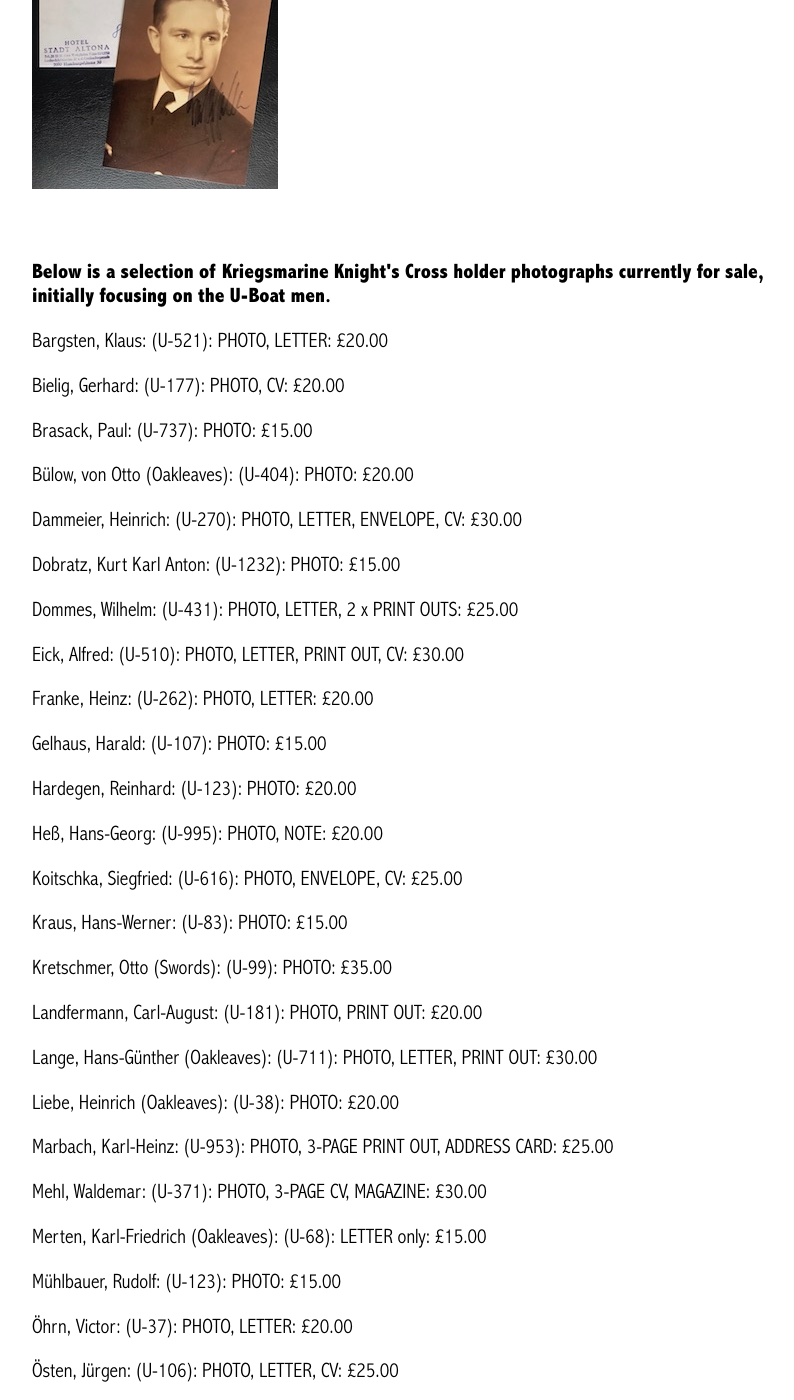
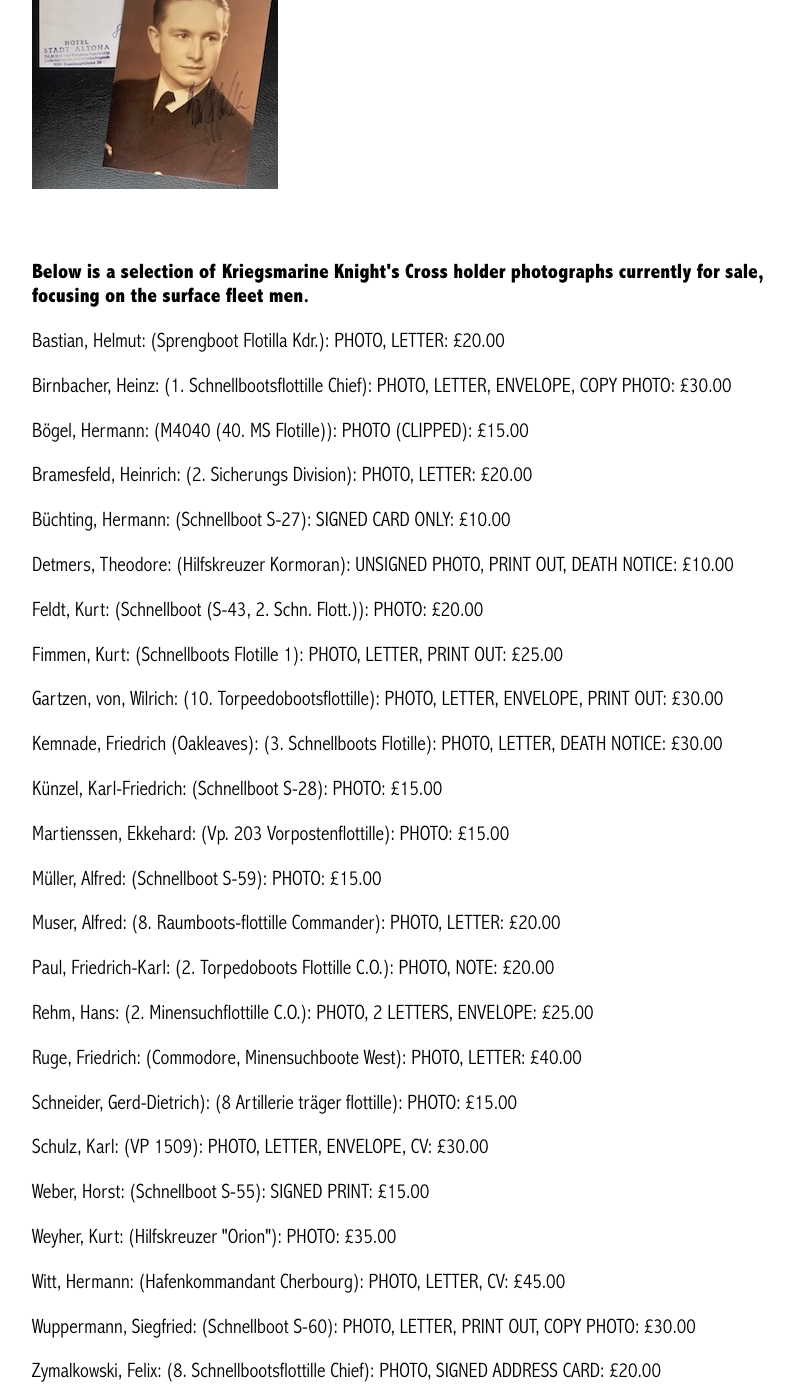
Before and after one commit to lahphotographs/lahphotographs.github.com, a Jekyll site: the page built from kriegsmarine_photos.md, in a window 1280 px wide and 1400 px high, scrolled down 716 px. Shown: the whole window, without its empty margins (213-1007 px from the left). Built offline with Jekyll 4.4.1, drawn with Linux system fonts in a browser that asks for light colours; some of the changed text lies outside the part shown.

Commit message:
Update kriegsmarine_photos.md

```diff
--- a/kriegsmarine_photos.md
+++ b/kriegsmarine_photos.md
@@ -13,38 +13,30 @@ class: book_cover
 <img src="./assets/Otto Westphalen.jpg"/>
 </p>
 <br />
-<p><b>Below is a selection of Kriegsmarine Knight's Cross holder photographs currently for sale, initially focusing on the U-Boat men.</b><br />
-<p>Bargsten,	Klaus: (U-521):	PHOTO, LETTER: £20.00</p>
-<p>Bielig,	Gerhard: (U-177):	PHOTO, CV: £20.00</p>
-<p>Brasack,	Paul: (U-737):	PHOTO: £15.00</p>
-<p>Bülow, von	Otto (Oakleaves): (U-404):	PHOTO: £20.00</p>
-<p>Dammeier,	Heinrich: (U-270):	PHOTO, LETTER, ENVELOPE, CV: £30.00</p>
-<p>Dobratz,	Kurt Karl Anton: (U-1232):	PHOTO: £15.00</p>
-<p>Dommes,	Wilhelm: (U-431):	PHOTO, LETTER, 2 x PRINT OUTS:	£25.00</p>
-<p>Eick,	Alfred: (U-510):	PHOTO, LETTER, PRINT OUT, CV: £30.00</p>
-<p>Franke,	Heinz: (U-262):	PHOTO, LETTER: £20.00</p>
-<p>Gelhaus,	Harald: (U-107):	PHOTO: £15.00</p>
-<p>Hardegen,	Reinhard: (U-123):	PHOTO: £20.00</p>
-<p>Heß,	Hans-Georg: (U-995):	PHOTO, NOTE: £20.00</p>
-<p>Koitschka,	Siegfried: (U-616): PHOTO, ENVELOPE, CV: £25.00</p>
-<p>Kraus,	Hans-Werner: (U-83):	PHOTO: £15.00</p>
-<p>Kretschmer,	Otto (Swords): (U-99): PHOTO: £35.00</p>
-<p>Landfermann,	Carl-August: (U-181):	PHOTO, PRINT OUT: £20.00</p>
-<p>Lange,	Hans-Günther (Oakleaves): (U-711):	PHOTO, LETTER, PRINT OUT: £30.00</p>
-<p>Liebe,	Heinrich (Oakleaves): (U-38):	PHOTO: £20.00</p>
-<p>Marbach,	Karl-Heinz: (U-953):	PHOTO, 3-PAGE PRINT OUT, ADDRESS CARD: £25.00</p>
-<p>Mehl,	Waldemar: (U-371):	PHOTO, 3-PAGE CV, MAGAZINE: £30.00</p>
-<p>Merten,	Karl-Friedrich	(Oakleaves): (U-68):	LETTER only: £15.00</p>
-<p>Mühlbauer,	Rudolf: (U-123):	PHOTO: £15.00</p>
-<p>Öhrn,	Victor: (U-37):	PHOTO, LETTER: £20.00</p>
-<p>Östen,	Jürgen: (U-106):	PHOTO, LETTER, CV: £25.00</p>
-<p>Rösing,	Hans Rudolf: (U-48):	PHOTO (clipped), CV, LETTER, PRINT OUT (signed): £25.00</p>
-<p>Rohweder,	Hellmut: (U-69, U-514):	PHOTO, CV (3 pages): £20.00</p>
-<p>Schnee,	Adalbert	(Oakleaves): (U-201):	PHOTO: £20.00</p>
-<p>Schröteler,	Heinrich: (U-1023):	PHOTO, LETTER, ENVELOPE, CV: £25.00</p>
-<p>Schröter, von	Horst: (U-123):	PHOTO: £15.00</p>
-<p>Thomsen,	Rolf	(Oakleaves): (U-1202): PHOTO: £20.00</p>
-<p>Westphalen,	Otto: (U-121, U-968):	PHOTO, ENVELOPE: £20.00</p>
-<p>Witte,	Helmut: (U-159):	PHOTO, LETTER, CV, PRINT OUT, ENVELOPE: £35.00</p>
+<p><b>Below is a selection of Kriegsmarine Knight's Cross holder photographs currently for sale, focusing on the surface fleet men.</b><br />
+<p>Bastian,	Helmut: (Sprengboot Flotilla Kdr.):	PHOTO, LETTER: £20.00</p>
+<p>Birnbacher,	Heinz: (1. Schnellbootsflottille Chief):	PHOTO, LETTER, ENVELOPE, COPY PHOTO: £30.00</p>
+<p>Bögel,	Hermann: (M4040 (40. MS Flotille)):	PHOTO (CLIPPED): £15.00</p>
+<p>Bramesfeld, Heinrich: (2. Sicherungs Division):	PHOTO, LETTER: £20.00</p>
+<p>Büchting,	Hermann: (Schnellboot S-27):	SIGNED CARD ONLY: £10.00</p>
+<p>Detmers,	Theodore: (Hilfskreuzer Kormoran):	UNSIGNED PHOTO, PRINT OUT, DEATH NOTICE: £10.00</p>
+<p>Feldt,	Kurt: (Schnellboot (S-43, 2. Schn. Flott.)):	PHOTO: £20.00</p>
+<p>Fimmen,	Kurt: (Schnellboots Flotille 1):	PHOTO, LETTER, PRINT OUT: £25.00</p>
+<p>Gartzen, von,	Wilrich: (10. Torpeedobootsflottille):	PHOTO, LETTER, ENVELOPE, PRINT OUT: £30.00</p>
+<p>Kemnade,	Friedrich (Oakleaves): (3. Schnellboots Flotille):	PHOTO, LETTER, DEATH NOTICE: £30.00</p>
+<p>Künzel,	Karl-Friedrich: (Schnellboot S-28):	PHOTO: £15.00</p>
+<p>Martienssen,	Ekkehard: (Vp. 203 Vorpostenflottille): PHOTO: £15.00</p>
+<p>Müller,	Alfred: (Schnellboot S-59):	PHOTO: £15.00</p>
+<p>Muser,	Alfred: (8. Raumboots-flottille Commander): PHOTO, LETTER: £20.00</p>
+<p>Paul,	Friedrich-Karl: (2. Torpedoboots Flottille C.O.): PHOTO, NOTE: £20.00</p>
+<p>Rehm,	Hans: (2. Minensuchflottille C.O.):	PHOTO, 2 LETTERS, ENVELOPE: £25.00</p>
+<p>Ruge,	Friedrich: (Commodore, Minensuchboote West):	PHOTO, LETTER: £40.00</p>
+<p>Schneider,	Gerd-Dietrich): (8 Artillerie träger flottille):	PHOTO: £15.00</p>
+<p>Schulz,	Karl: (VP 1509):	PHOTO, LETTER, ENVELOPE, CV: £30.00</p>
+<p>Weber,	Horst: (Schnellboot S-55):	SIGNED PRINT: £15.00</p>
+<p>Weyher,	Kurt: (Hilfskreuzer "Orion"):	PHOTO: £35.00</p>
+<p>Witt,	Hermann: (Hafenkommandant Cherbourg):	PHOTO, LETTER, CV: £45.00</p>
+<p>Wuppermann,	Siegfried: (Schnellboot S-60):	PHOTO, LETTER, PRINT OUT, COPY PHOTO: £30.00</p>
+<p>Zymalkowski,	Felix: (8. Schnellbootsflottille Chief):	PHOTO, SIGNED ADDRESS CARD: £20.00</p>
 <br />
 <p><b><centre>Not see the person you would like to add to your collection in the list above? Just ask for who you seek, so that I can confirm whether they are within the wider collection.
```
